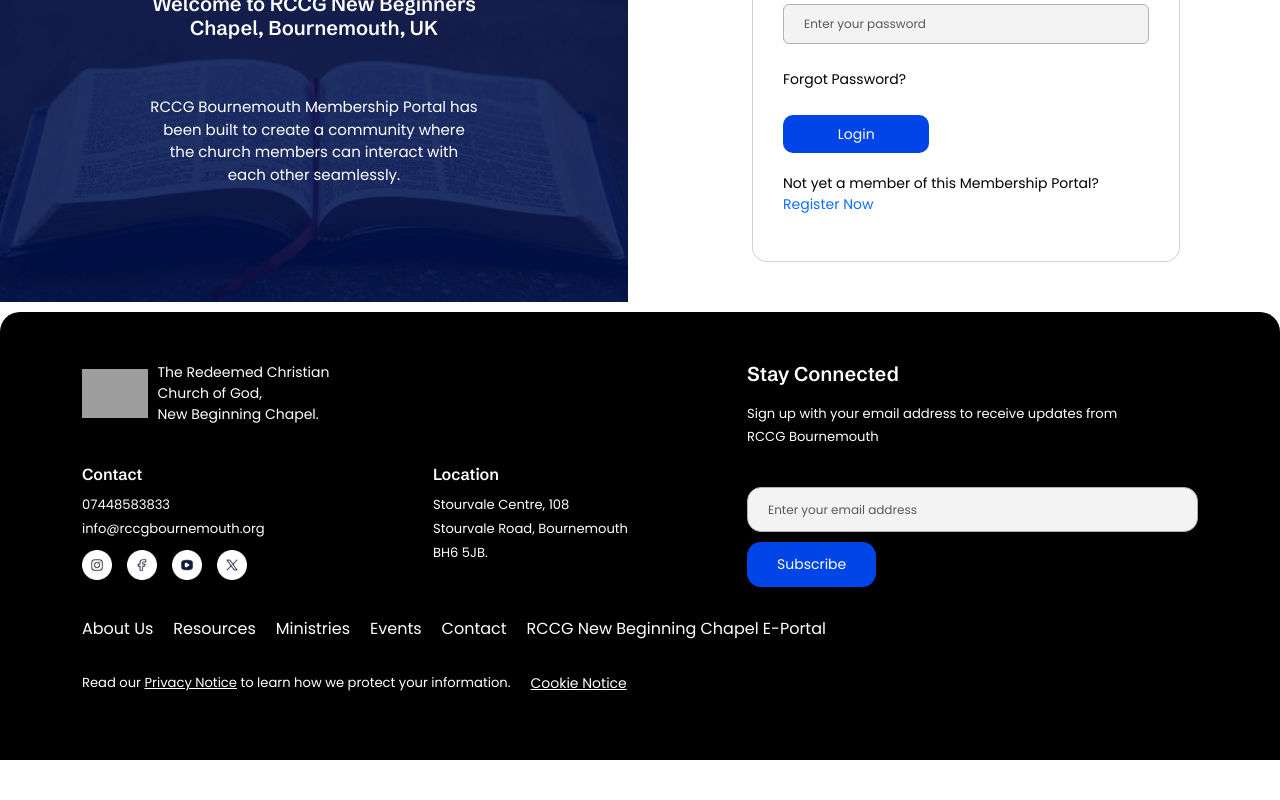
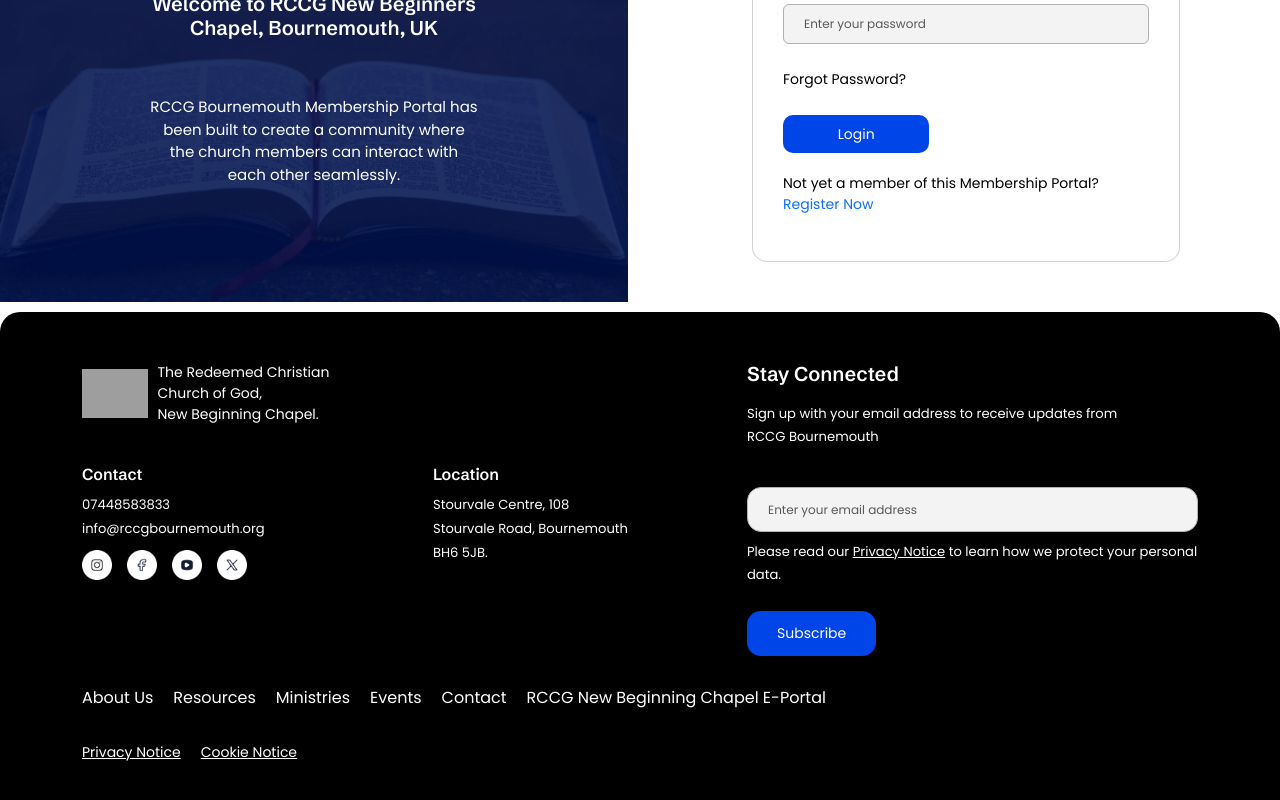
Before and after one commit to Hisrahel/rccg-user-dashboard, a React (Create React App) app: page /login in a window 1280 px wide. Shown: the part 465-1265 px from the top of the page. Before the commit the page ends 1225 px from the top, so only its background shows below. Built offline with nearby package versions, Linux system fonts and the light colour scheme; grey boxes are pictures that could not be loaded.

Commit message:
corrections

```diff
--- a/src/components/Footer.js
+++ b/src/components/Footer.js
@@ -6,59 +6,79 @@
 
 export default function Footer() {
   return (
-     <footer className="footer">
+    <footer className="footer">
       <div className="container">
         <div className="row footer-row">
           <div className="col-md-6 col-12">
-            <a href="http://rccgc.netlify.app/" className="footer-logo text-white" >
+            <a
+              href="http://rccgc.netlify.app/"
+              className="footer-logo text-white"
+            >
               <img src={logo} alt="RCCG Logo" />
-              <span className="text-white"
-                >The Redeemed Christian <br />
+              <span className="text-white">
+                The Redeemed Christian <br />
                 Church of God, <br />
-                New Beginning Chapel.</span
-              >
+                New Beginning Chapel.
+              </span>
             </a>
             <div className="footer-text">
               <div>
                 <h6>Contact</h6>
-                <a href="tel:07448583833" className="text-white"
-                  ><span className="text-white"><small>07448583833</small></span></a
+                <a href="tel:07448583833" className="text-white">
+                  <span className="text-white">
+                    <small>07448583833</small>
+                  </span>
+                </a>
+                <br />
+                <a
+                  href="mailto:info@rccgbournemouth.org"
+                  className="text-white"
                 >
-                <br />
-                <a href="mailto:info@rccgbournemouth.org" className="text-white"
-                  ><span className="text-white"><small>info@rccgbournemouth.org</small></span></a
-                >
+                  <span className="text-white">
+                    <small>info@rccgbournemouth.org</small>
+                  </span>
+                </a>
                 <div className="socials">
-                  <a href="/"><img src={ig} alt="icon" /></a>
-                  <a href="/"><img src={fb} alt="icon" /></a>
-                  <a href="/"><img src={yt} alt="icon" /></a>
-                  <a href="/"><img src={x} alt="icon" /></a>
+                  <a href="/">
+                    <img src={ig} alt="icon" />
+                  </a>
+                  <a href="/">
+                    <img src={fb} alt="icon" />
+                  </a>
+                  <a href="/">
+                    <img src={yt} alt="icon" />
+                  </a>
+                  <a href="/">
+                    <img src={x} alt="icon" />
+                  </a>
                 </div>
               </div>
               <div className="location">
                 <h6>Location</h6>
-                <span
-                  ><small
-                    ><a
+                <span>
+                  <small>
+                    <a
                       href="https://share.google/PBHWk8haAzFsRiboc"
                       className="text-white"
-                      target="_blank" rel="noopener noreferrer"
-                      >Stourvale Centre, 108 <br />
+                      target="_blank"
+                      rel="noopener noreferrer"
+                    >
+                      Stourvale Centre, 108 <br />
                       Stourvale Road, Bournemouth <br />
-                      BH6 5JB.</a
-                    ></small
-                  ></span
-                >
+                      BH6 5JB.
+                    </a>
+                  </small>
+                </span>
               </div>
             </div>
           </div>
           <div className="col-md-5 stay">
             <h5>Stay Connected</h5>
             <p className="pt-2 pb-4 text-white">
-              <small
-                >Sign up with your email address to receive updates from <br />
-                RCCG Bournemouth</small
-              >
+              <small>
+                Sign up with your email address to receive updates from <br />
+                RCCG Bournemouth
+              </small>
             </p>
             <div className="subscribe-form">
               <form action="">
@@ -68,6 +88,16 @@
                   className="form-control footer-input"
                   required
                 />
+                <p class="pt-2 text-white">
+                  <small>
+                    Please read our
+                    <a href="http://rccgc.netlify.app/privacy.html" class="text-white">
+                      {" "}
+                      <u>Privacy Notice</u>
+                    </a>{" "}
+                    to learn how we protect your personal data.
+                  </small>
+                </p>
                 <button className="btn btn-subscribe" type="submit">
                   Subscribe
                 </button>
@@ -80,17 +110,21 @@
             <a href="http://rccgc.netlify.app/ministry.html">Ministries</a>
             <a href="http://rccgc.netlify.app/events.html">Events</a>
             <a href="http://rccgc.netlify.app/contactus.html">Contact</a>
-            <a href="http://rccgc.netlify.app/portal.html">RCCG New Beginning Chapel E-Portal</a>
+            <a href="http://rccgc.netlify.app/portal.html">
+              RCCG New Beginning Chapel E-Portal
+            </a>
           </div>
-          <div className="footer-bottom">
-            <p className="text-white">
-              <small
-                >Read our <a href="http://rccgc.netlify.app/privacy"><u>Privacy Notice</u></a> to
-                learn how we protect your information. </small>
-            </p>
-            <a href="http://rccgc.netlify.app/cookies"
-              ><small><u>Cookie Notice</u></small></a
-            >
+          <div class="footer-bottom">
+            <a href="http://rccgc.netlify.app/privacy.html">
+              <small>
+                <u>Privacy Notice</u>
+              </small>
+            </a>
+            <a href="http://rccgc.netlify.app/cookies.html">
+              <small>
+                <u>Cookie Notice</u>
+              </small>
+            </a>
           </div>
         </div>
       </div>
--- a/src/components/Navbar.js
+++ b/src/components/Navbar.js
@@ -63,7 +63,7 @@
               </a>
             </div>
             <div>
-              <a href="search.html">
+              <a href="http://rccgc.netlify.app/search.html">
                 <svg
                   xmlns="http://www.w3.org/2000/svg"
                   width="18"
--- a/src/css/style.css
+++ b/src/css/style.css
@@ -2002,7 +2002,7 @@
   background: white;
   display: flex;
   flex-direction: column;
-  gap: 20px;
+  gap: 15px;
   padding: 30px 30px;
   height: 100vh;
   border-radius: 15px;
@@ -2030,6 +2030,10 @@
   color: #000;
   font-weight: 600;
   border-radius: 5px;
+}
+
+.privacy-link {
+  cursor: pointer;
 }
 
 /* Settings Profile */
--- a/src/pages/Donate.js
+++ b/src/pages/Donate.js
@@ -108,7 +108,23 @@
                       className="form-control emaildown"
                       placeholder="Enter your email"
                     />
-
+                    <p>
+                      <small>
+                        Please read our{" "}
+                        <span
+                          onClick={() =>
+                            (window.location.href =
+                              "http://rccgc.netlify.app/privacy.html")
+                          }
+                          className="privacy-link"
+                        >
+                          <small>
+                            <u>Privacy Notice</u>
+                          </small>
+                        </span>{" "}
+                        to learn how we protect your personal data.
+                      </small>
+                    </p>
                     <a href="/donatehistory" className="donatebutton">
                       Donate Now
                     </a>
--- a/src/pages/NotificationSettings.js
+++ b/src/pages/NotificationSettings.js
@@ -35,6 +35,22 @@
                 </a>
                 <a href="/settingsprivacy">Settings & Privacy</a>
                 <a href="/login">Delete Account</a>
+                 <p class="pt-2">
+                  <small>
+                    Please read our{" "}
+                    <span
+                      onClick={() =>
+                        (window.location.href =
+                          "http://rccgc.netlify.app/privacy.html")
+                      } className="privacy-link"
+                    >
+                      <small>
+                        <u>Privacy Notice</u>
+                      </small>
+                    </span>{" "}
+                    to learn how we protect your personal data.
+                  </small>
+                </p>
               </div>
             </div>
             <div className="col-md-9">
--- a/src/pages/Prayer.js
+++ b/src/pages/Prayer.js
@@ -65,6 +65,23 @@
                   className="form-control"
                   placeholder="Enter your prayer request"
                 ></textarea>
+                <p class="pt-2">
+                  <small>
+                    Please read our{" "}
+                    <span
+                      onClick={() =>
+                        (window.location.href =
+                          "http://rccgc.netlify.app/privacy.html")
+                      }
+                      className="privacy-link"
+                    >
+                      <small>
+                        <u>Privacy Notice</u>
+                      </small>
+                    </span>{" "}
+                    to learn how we protect your personal data.
+                  </small>
+                </p>
                 <div className="sharebutton">
                   <a href="/prayerhistory" className="text-white">
                     <small>Share Your Prayer Request</small>
--- a/src/pages/Settings.js
+++ b/src/pages/Settings.js
@@ -37,6 +37,22 @@
                 <a href="/notificationsettings">Notifications</a>
                 <a href="/settingsprivacy">Settings & Privacy</a>
                 <a href="/login">Delete Account</a>
+                <p class="pt-2">
+                  <small>
+                    Please read our{" "}
+                    <span
+                      onClick={() =>
+                        (window.location.href =
+                          "http://rccgc.netlify.app/privacy.html")
+                      } className="privacy-link"
+                    >
+                      <small>
+                        <u>Privacy Notice</u>
+                      </small>
+                    </span>{" "}
+                    to learn how we protect your personal data.
+                  </small>
+                </p>
               </div>
             </div>
             <div className="col-md-9">
--- a/src/pages/SettingsPrivacy.js
+++ b/src/pages/SettingsPrivacy.js
@@ -38,7 +38,10 @@
               placeholder="Enter Email"
               className="form-control mb-3"
             />
-            <button className="btn btn-primary w-100" onClick={() => setStep(2)}>
+            <button
+              className="btn btn-primary w-100"
+              onClick={() => setStep(2)}
+            >
               Send Email
             </button>
           </div>
@@ -50,9 +53,12 @@
             <h5>Email Sent</h5>
             <p>
               We have sent you an email at <b>{email}</b>. <br />
-              Check your inbox and follow the instructions to reset your password.
+              Check your inbox and follow the instructions to reset your
+              password.
             </p>
-            <a href="#" onClick={() => setStep(1)}>Wrong email? Change Email</a>
+            <a href="#" onClick={() => setStep(1)}>
+              Wrong email? Change Email
+            </a>
             <br />
             <a href="#">Resend Email</a>
           </div>
@@ -62,14 +68,20 @@
         return (
           <div className="auth-modal-content">
             <h5>Verify Email Address</h5>
-            <p>Enter the email you used in creating the account, and we will send you a code to verify.</p>
+            <p>
+              Enter the email you used in creating the account, and we will send
+              you a code to verify.
+            </p>
             <input
               type="email"
               value={email}
               onChange={(e) => setEmail(e.target.value)}
               className="form-control mb-3"
             />
-            <button className="btn btn-primary w-100" onClick={() => setStep(4)}>
+            <button
+              className="btn btn-primary w-100"
+              onClick={() => setStep(4)}
+            >
               Verify Email
             </button>
           </div>
@@ -95,8 +107,12 @@
               ))}
             </div>
             <div className="d-flex justify-content-between">
-              <button className="btn btn-secondary" onClick={closeModal}>Cancel</button>
-              <button className="btn btn-primary" onClick={() => setStep(5)}>Verify Email</button>
+              <button className="btn btn-secondary" onClick={closeModal}>
+                Cancel
+              </button>
+              <button className="btn btn-primary" onClick={() => setStep(5)}>
+                Verify Email
+              </button>
             </div>
           </div>
         );
@@ -143,28 +159,67 @@
               <div className="settings-side-bar">
                 <a href="/settings">My Profile</a>
                 <a href="/notificationsettings">Notifications</a>
-                <a href="/settingsprivacy" className="active">Settings & Privacy</a>
+                <a href="/settingsprivacy" className="active">
+                  Settings & Privacy
+                </a>
                 <a href="/login">Delete Account</a>
+                <p class="pt-2">
+                  <small>
+                    Please read our{" "}
+                    <span
+                      onClick={() =>
+                        (window.location.href =
+                          "http://rccgc.netlify.app/privacy.html")
+                      }
+                      className="privacy-link"
+                    >
+                      <small>
+                        <u>Privacy Notice</u>
+                      </small>
+                    </span>{" "}
+                    to learn how we protect your personal data.
+                  </small>
+                </p>
               </div>
             </div>
             <div className="col-md-9">
               <div className="settings-content">
                 <h6>Security & Privacy Settings</h6>
-                <p className="text-secondary pt-1 pb-2">Manage your account security and devices</p>
+                <p className="text-secondary pt-1 pb-2">
+                  Manage your account security and devices
+                </p>
                 <hr className="my-4" />
                 <div className="verify-email">
                   <div>
                     <h6 className="pt-2">Verify Email Address</h6>
-                    <p className="text-secondary">Verify your email address when changed</p>
+                    <p className="text-secondary">
+                      Verify your email address when changed
+                    </p>
                   </div>
-                  <button onClick={() => { setShowModal(true); setStep(3); }}>Verify</button>
+                  <button
+                    onClick={() => {
+                      setShowModal(true);
+                      setStep(3);
+                    }}
+                  >
+                    Verify
+                  </button>
                 </div>
                 <div className="verify-email mt-5">
                   <div>
                     <h6 className="pt-2">Change Password</h6>
-                    <p className="text-secondary">Change your password to update and protect your account</p>
+                    <p className="text-secondary">
+                      Change your password to update and protect your account
+                    </p>
                   </div>
-                  <button onClick={() => { setShowModal(true); setStep(1); }}>Change</button>
+                  <button
+                    onClick={() => {
+                      setShowModal(true);
+                      setStep(1);
+                    }}
+                  >
+                    Change
+                  </button>
                 </div>
                 <hr className="my-4" />
                 <div className="notification-settings">
@@ -189,9 +244,7 @@
       {/* Modal */}
       {showModal && (
         <div className="auth-modal-overlay">
-          <div className="auth-modal-box">
-            {renderModalContent()}
-          </div>
+          <div className="auth-modal-box">{renderModalContent()}</div>
         </div>
       )}
     </section>
```
